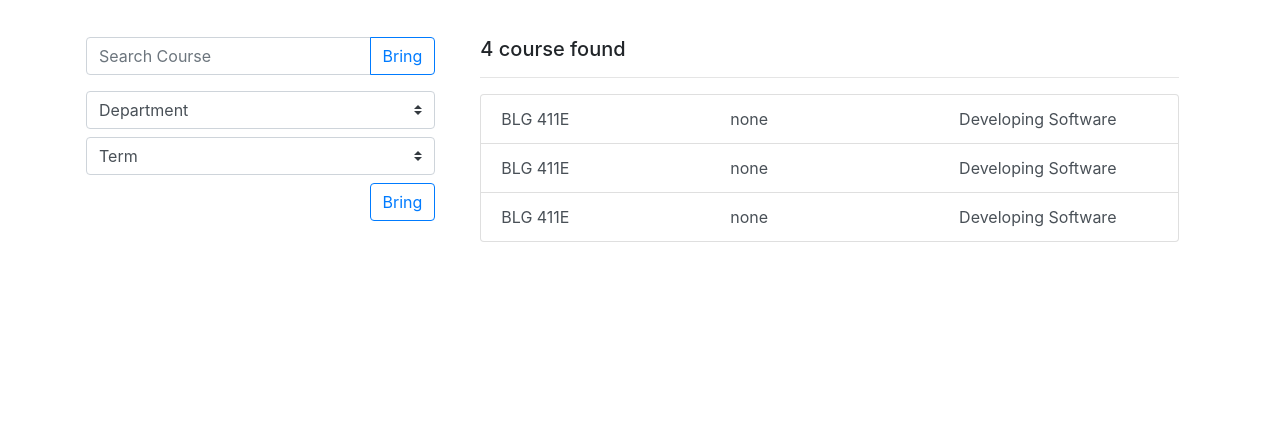
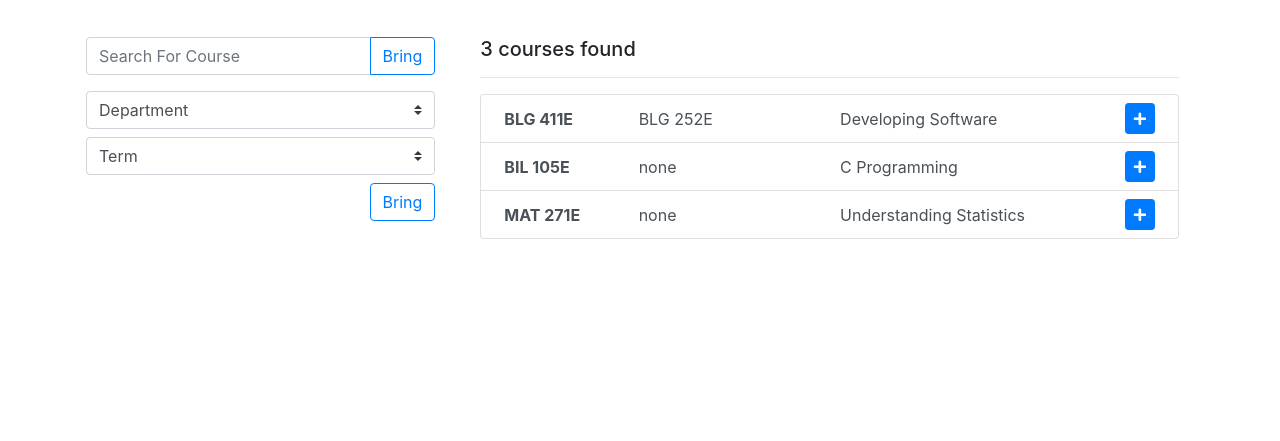
Before and after one commit to itusoft30/degreeOverview, a Flask app: template project/templates/courses.html in a window 1280 px wide. Shown: the part 75-516 px from the top of the page. Run offline with Flask 2, Linux system fonts and the light colour scheme; the template is opened without the code that fills it, so the values that code supplies are empty; some libraries are stand-ins or nearby versions.

Commit message:
html again

```diff
--- a/project/static/style/style.css
+++ b/project/static/style/style.css
@@ -17,7 +17,7 @@ html {
 body {
     background-color: red;
     position: relative;
-    margin: 0;
+    margin:0 auto;
     padding-bottom: 6rem;
     min-height: 89.9%;
 }
@@ -44,6 +44,9 @@ nav {
     background: #ffd800;
 }
 
+#id-navbar  a:hover{
+    color: black;
+}
 .cs-footer {
     position: absolute;
     height: 6em;
--- a/project/templates/courses.html
+++ b/project/templates/courses.html
@@ -10,6 +10,8 @@
   <script src="https://ajax.googleapis.com/ajax/libs/jquery/3.4.1/jquery.min.js"></script>
   <script src="https://cdnjs.cloudflare.com/ajax/libs/popper.js/1.16.0/umd/popper.min.js"></script>
   <script src="https://maxcdn.bootstrapcdn.com/bootstrap/4.4.1/js/bootstrap.min.js"></script>
+  <!-- FOR ICONS -->
+  <link rel="stylesheet" href="https://use.fontawesome.com/releases/v5.7.0/css/all.css" integrity="sha384-lZN37f5QGtY3VHgisS14W3ExzMWZxybE1SJSEsQp9S+oqd12jhcu+A56Ebc1zFSJ" crossorigin="anonymous">
 </head>
 
 <body>
@@ -41,7 +43,7 @@
 
       <div class="col-sm-4">
         <div class="input-group mb-3">
-            <input type="text" class="form-control" placeholder="Search Course">
+            <input type="text" class="form-control" placeholder="Search For Course">
             <div class="input-group-append">
               <button class="btn btn-outline-primary" type="submit">Bring</button>
             </div>
@@ -66,42 +68,110 @@
       </div>
 
       <div class="col-sm-8">
-      <div class="container">
-        <h5>4 course found</h5>
-        <hr>
-        <div class="list-group">
-          <a href="#" class="list-group-item list-group-item-action">
-            <div class="row">
-              <div class="col">BLG 411E</div>
-              <div class="col">none</div>
-              <div class="col">Developing Software</div>
+        <div class="container">
+
+          <h5>3 courses found</h5>
+          <hr>
+
+          <div class="list-group ">
+
+            <div class="list-group-item list-group-item-action d-flex flex-column p-2">
+              <div class="d-flex">
+                <a href="#" class="d-flex col-10 pt-1 list-group-item-action">
+                  <div class="col-3 p-0 font-weight-bold">BLG 411E</div>
+                  <div class="col p-0">BLG 252E</div>
+                  <div class="col p-0">Developing Software</div>
+                </a>
+                <div class="container">
+                  <button type="button" class="btn btn-primary btn-sm float-right" data-toggle="collapse" data-target="#expand-id"><i class='fas fa-plus'></i></button>
+                </div>
+              </div>
+              <div>
+                <div id="expand-id" class="collapse float-right pt-2">
+                  <button type="button" class="btn btn-outline-primary btn-sm">AA</button>
+                  <button type="button" class="btn btn-outline-primary btn-sm">BA</button>
+                  <button type="button" class="btn btn-outline-primary btn-sm">BB</button>
+                  <button type="button" class="btn btn-outline-primary btn-sm">CB</button>
+                  <button type="button" class="btn btn-outline-primary btn-sm">CC</button>
+                  <button type="button" class="btn btn-outline-primary btn-sm">DC</button>
+                  <button type="button" class="btn btn-outline-primary btn-sm">DD</button>
+                  <button type="button" class="btn btn-outline-primary btn-sm">FF</button>
+                  <button type="button" class="btn btn-outline-primary btn-sm">VF</button>
+                </div>
+              </div>
             </div>
-          </a>
-          <a href="#" class="list-group-item list-group-item-action">
-            <div class="row">
-              <div class="col">BLG 411E</div>
-              <div class="col">none</div>
-              <div class="col">Developing Software</div>
+
+            <div class="list-group-item list-group-item-action d-flex flex-column p-2">
+              <div class="d-flex">
+                <a href="#" class="d-flex col-10 pt-1 list-group-item-action">
+                  <div class="col-3 p-0 font-weight-bold">BIL 105E</div>
+                  <div class="col p-0">none</div>
+                  <div class="col p-0">C Programming</div>
+                </a>
+                <div class="container">
+                  <button type="button" class="btn btn-primary btn-sm float-right" data-toggle="collapse" data-target="#expand-id"><i class='fas fa-plus'></i></button>
+                </div>
+              </div>
+              <div>
+                <div id="expand-id" class="collapse float-right pt-2">
+                  <button type="button" class="btn btn-outline-primary btn-sm">AA</button>
+                  <button type="button" class="btn btn-outline-primary btn-sm">BA</button>
+                  <button type="button" class="btn btn-outline-primary btn-sm">BB</button>
+                  <button type="button" class="btn btn-outline-primary btn-sm">CB</button>
+                  <button type="button" class="btn btn-outline-primary btn-sm">CC</button>
+                  <button type="button" class="btn btn-outline-primary btn-sm">DC</button>
+                  <button type="button" class="btn btn-outline-primary btn-sm">DD</button>
+                  <button type="button" class="btn btn-outline-primary btn-sm">FF</button>
+                  <button type="button" class="btn btn-outline-primary btn-sm">VF</button>
+                </div>
+              </div>
             </div>
-          </a>
-          <a href="#" class="list-group-item list-group-item-action">
-            <div class="row">
-              <div class="col">BLG 411E</div>
-              <div class="col">none</div>
-              <div class="col">Developing Software</div>
+
+            <div class="list-group-item list-group-item-action d-flex flex-column p-2">
+              <div class="d-flex">
+                <a href="#" class="d-flex col-10 pt-1 list-group-item-action">
+                  <div class="col-3 p-0 font-weight-bold">MAT 271E</div>
+                  <div class="col p-0">none</div>
+                  <div class="col p-0">Understanding Statistics</div>
+                </a>
+                <div class="container">
+                  <button type="button" class="btn btn-primary btn-sm float-right" data-toggle="collapse" data-target="#expand-id"><i class='fas fa-plus'></i></button>
+                </div>
+              </div>
+              <div>
+                <div id="expand-id" class="collapse float-right pt-2">
+                  <button type="button" class="btn btn-outline-primary btn-sm">AA</button>
+                  <button type="button" class="btn btn-outline-primary btn-sm">BA</button>
+                  <button type="button" class="btn btn-outline-primary btn-sm">BB</button>
+                  <button type="button" class="btn btn-outline-primary btn-sm">CB</button>
+                  <button type="button" class="btn btn-outline-primary btn-sm">CC</button>
+                  <button type="button" class="btn btn-outline-primary btn-sm">DC</button>
+                  <button type="button" class="btn btn-outline-primary btn-sm">DD</button>
+                  <button type="button" class="btn btn-outline-primary btn-sm">FF</button>
+                  <button type="button" class="btn btn-outline-primary btn-sm">VF</button>
+                </div>
+              </div>
             </div>
-          </a>
+
+          </div>
 
         </div>
-      </div>
       </div>
 
     </div>
   </div>
 
+
+
   <div class="cs-footer">
     <p>Copyright © 2019, All Rights Reserved, Nurdy Games</p>
   </div>
 
+  <script>
+$('.popover-dismiss').popover({
+  trigger: 'focus'
+})
+    </script>
+
 </body>
 </html>
```
Also changed, not shown: project/templates/instructors.html (+27 -23 lines).
